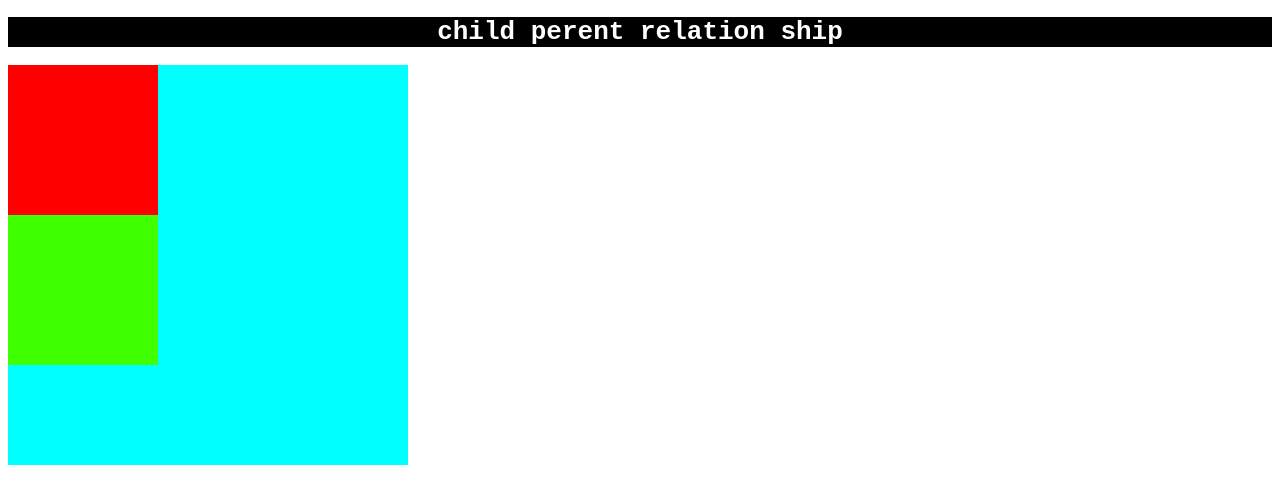
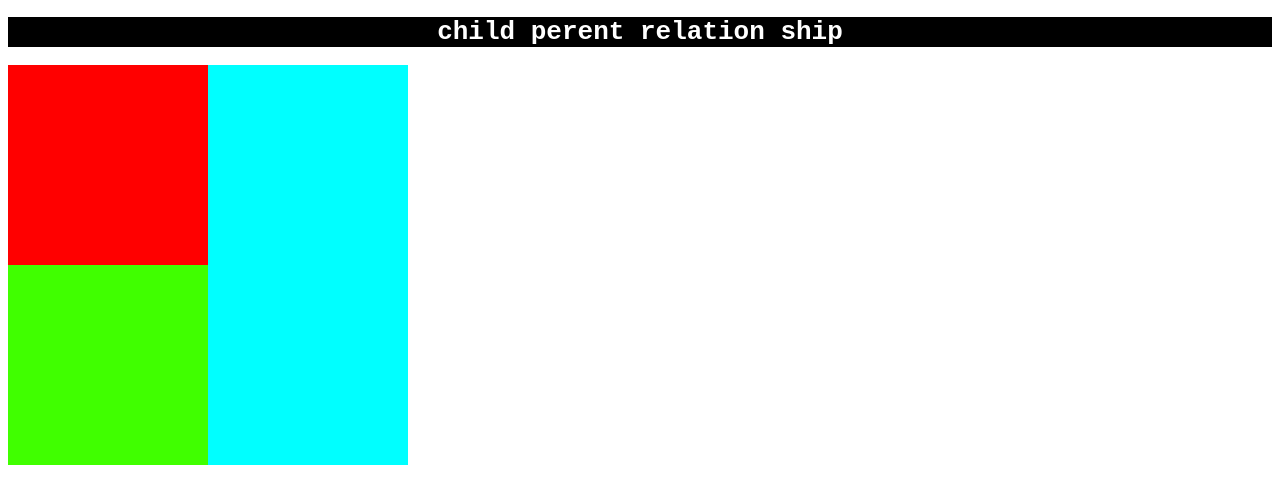
Before and after one commit to ShivamMathtech/childperent, a plain HTML site: page index.html in a window 1280 px wide. Drawn offline with Linux system fonts and the light colour scheme.

Commit message:
New changes

```diff
--- a/index.html
+++ b/index.html
@@ -17,14 +17,18 @@
         background-color: aqua;
       }
       #c1 {
-        width: 150px;
-        height: 150px;
+        width: 200px;
+        height: 200px;
         background-color: red;
       }
       #c2 {
-        width: 150px;
-        height: 150px;
+        width: 200px;
+        height: 200px;
         background-color: rgb(64, 255, 0);
+      }
+      #p:hover #c1 {
+        background: yellow;
+        border-radius: 200px;
       }
     </style>
   </head>
```
